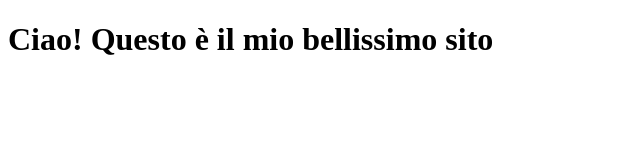
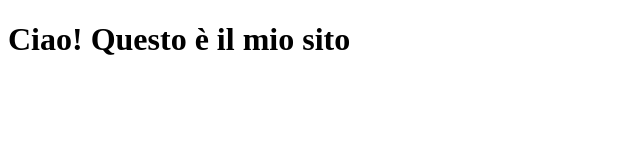
Before and after one commit to fcastrovilli/corso-web-dev, a plain HTML site: page index.html in a window 1280 px wide. Shown: the whole page, without its empty margins (0-640 px from the left). Drawn offline with Linux system fonts and the light colour scheme.

Commit message:
Update index.html

```diff
--- a/index.html
+++ b/index.html
@@ -6,6 +6,6 @@
         <title>Il mio sito</title>
     </head>
     <body>
-    <h1> Ciao! Questo è il mio bellissimo sito </h1>
+    <h1> Ciao! Questo è il mio sito </h1>
     </body>
 </html>
```
